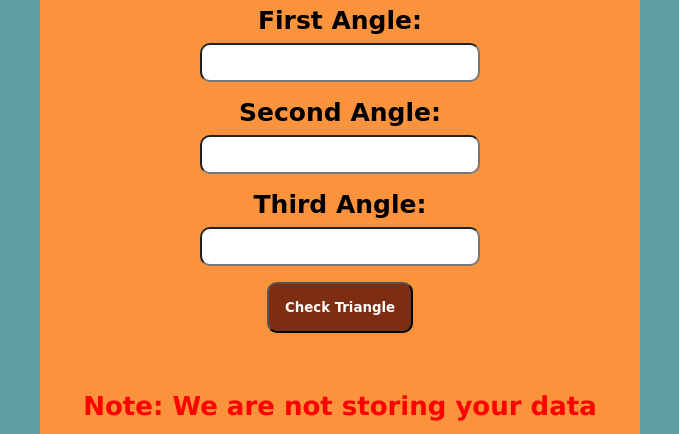
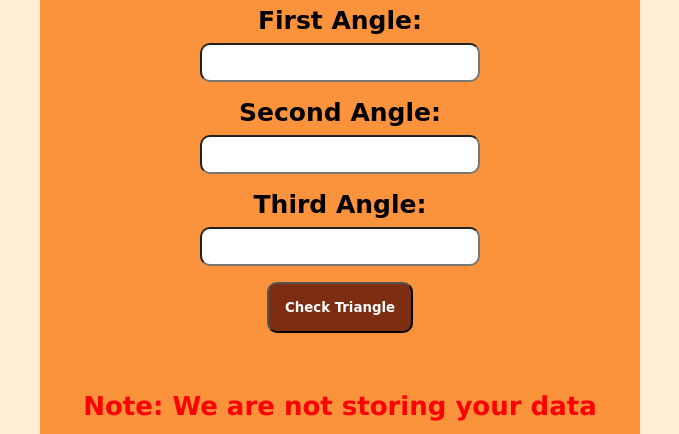
Before and after one commit to anshu1016/Complete-triangle, a plain HTML site: page index.html in a window 1280 px wide. Shown: the part 221-655 px from the top of the page, without its empty margins (300-979 px from the left). Drawn offline with Linux system fonts and the light colour scheme.

Commit message:
updated body color

```diff
--- a/isTriangle.css
+++ b/isTriangle.css
@@ -1,5 +1,5 @@
 body{
-    background-color:cadetblue;
+    background-color:rgb(255, 237, 213);;
 }
 
 .header{
```
